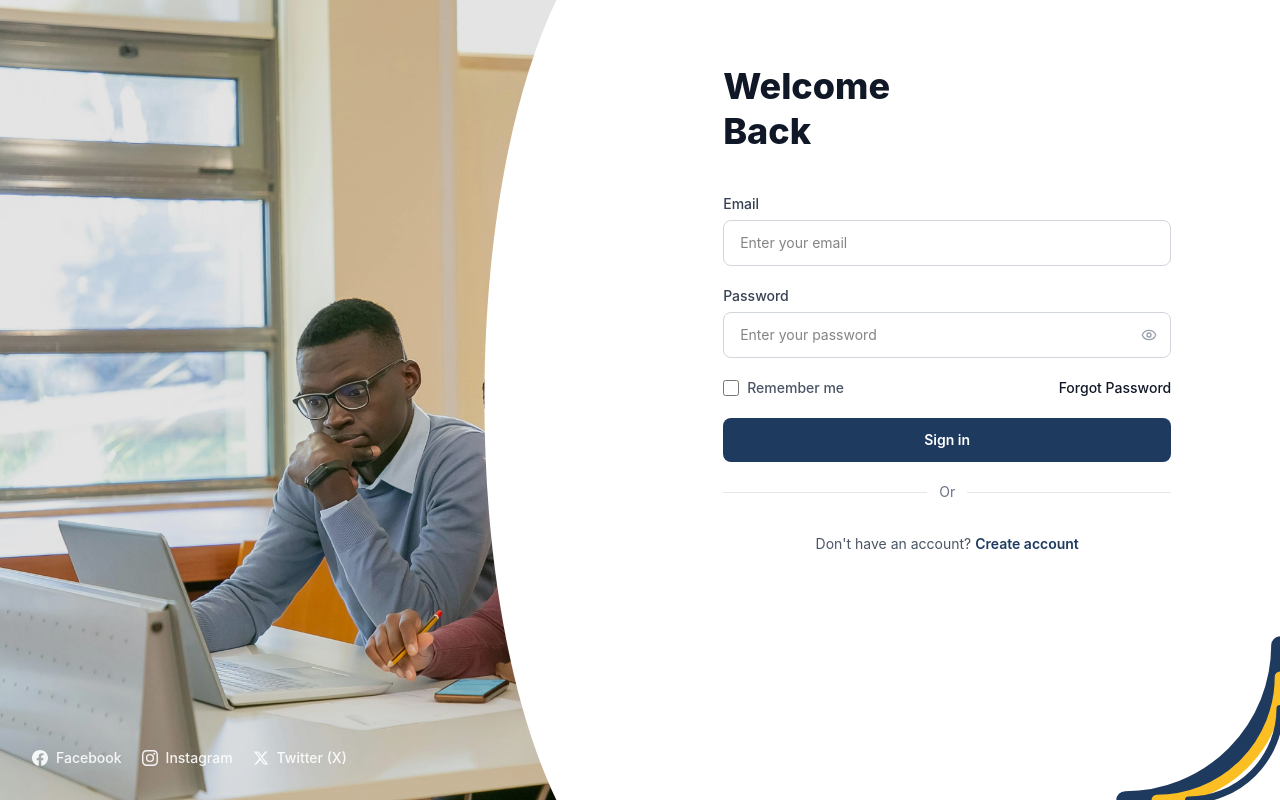
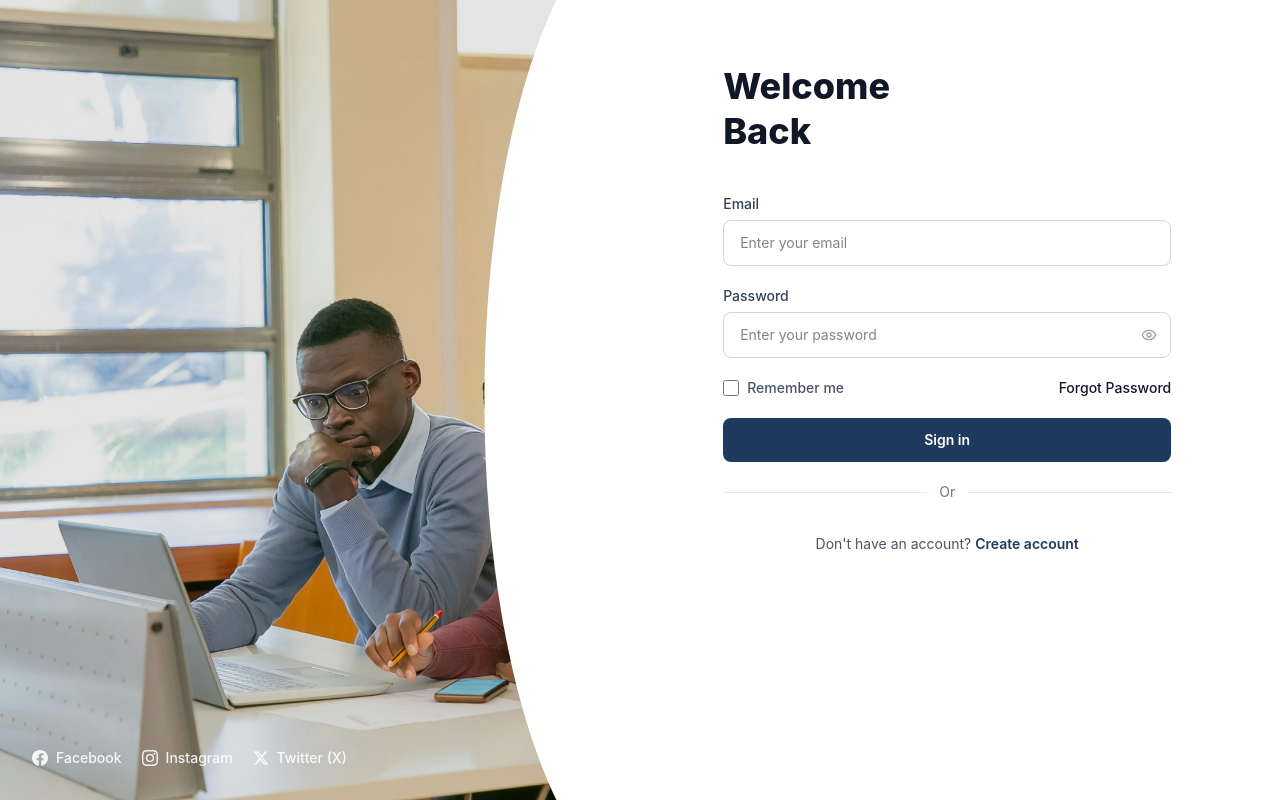
Before and after one commit to fyp-academic/Student-frontend, a React (Vite) app: page /login in a window 1280 px wide. Built offline with nearby package versions, Linux system fonts and the light colour scheme; no server answers.

Commit message:
fix: remove decorative arcs from auth pages

```diff
--- a/src/app/pages/auth/AuthLayout.tsx
+++ b/src/app/pages/auth/AuthLayout.tsx
@@ -72,15 +72,6 @@ export default function AuthLayout() {
             <Outlet />
           </div>
         </div>
-
-        {/* Decorative arcs — bottom right */}
-        <div className="absolute bottom-0 right-0 w-44 h-44 pointer-events-none overflow-visible">
-          <svg viewBox="0 0 100 100" className="w-full h-full">
-            <path d="M100,12 A88,88 0 0,1 12,100" fill="none" stroke="#1e3a5f" strokeWidth="10" strokeLinecap="round" />
-            <path d="M100,30 A70,70 0 0,1 30,100" fill="none" stroke="#fbbf24" strokeWidth="6" strokeLinecap="round" />
-            <path d="M100,48 A52,52 0 0,1 48,100" fill="none" stroke="#1e3a5f" strokeWidth="4" strokeLinecap="round" />
-          </svg>
-        </div>
       </div>
     </div>
   );
```
